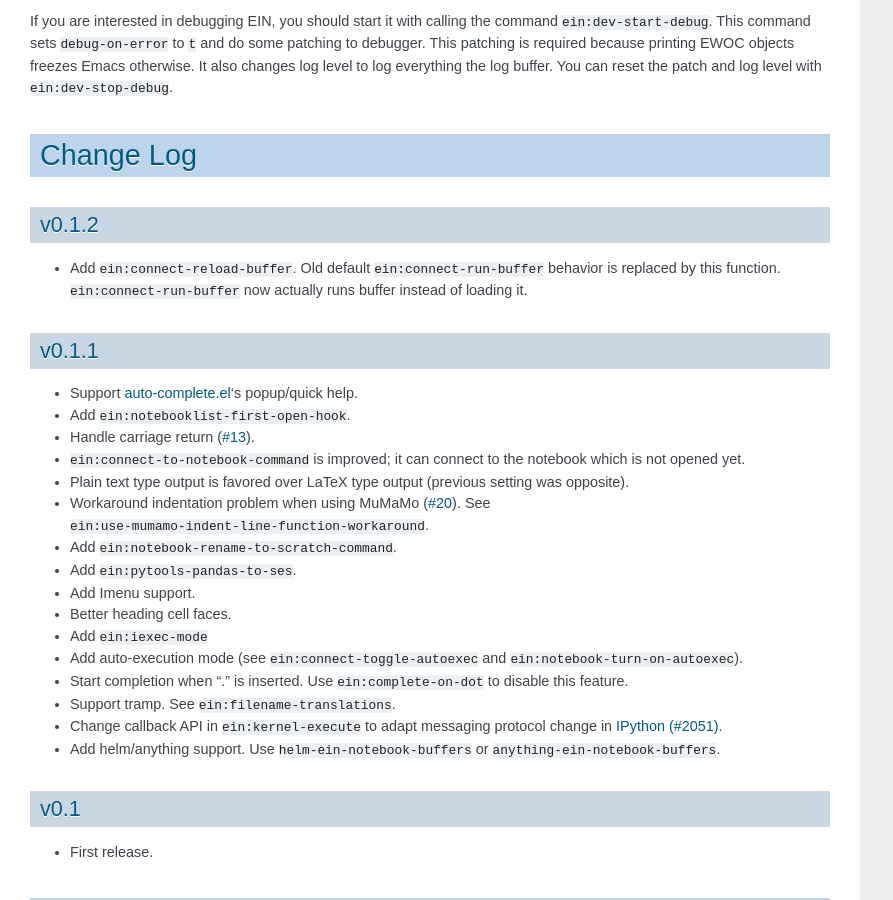
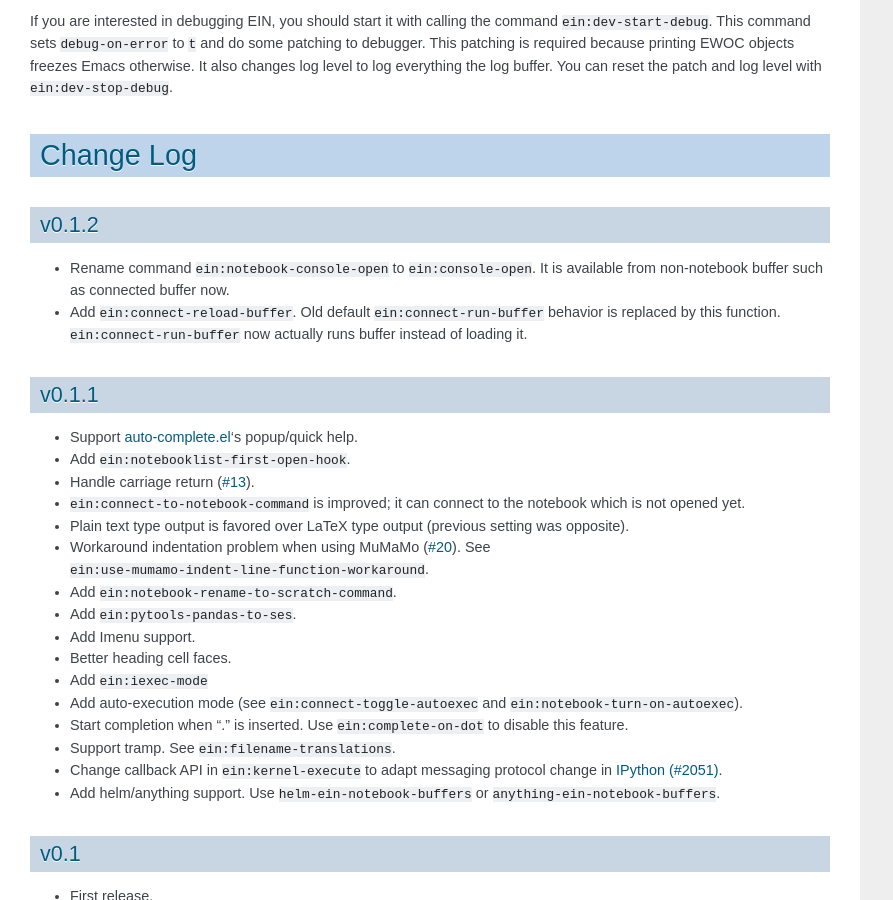
Before and after one commit to millejoh/emacs-ipython-notebook, a Sphinx documentation site: the page built from doc/source/index.rst, in a window 1280 px wide and 900 px high, scrolled down 13107 px. Shown: the whole window, without its empty margins (0-893 px from the left). Built offline with Sphinx 7.4.7, drawn with Linux system fonts in a browser that asks for light colours; cross-references to code outside the pages are shown as plain code.

Commit message:
Update change log

```diff
--- a/doc/source/index.rst
+++ b/doc/source/index.rst
@@ -483,6 +483,9 @@ Change Log
 v0.1.2
 ------
 
+* Rename command :el:symbol:`ein:notebook-console-open` to
+  :el:symbol:`ein:console-open`.  It is available from non-notebook
+  buffer such as connected buffer now.
 * Add :el:symbol:`ein:connect-reload-buffer`.
   Old default :el:symbol:`ein:connect-run-buffer` behavior is
   replaced by this function.  :el:symbol:`ein:connect-run-buffer`
```
Also changed, not shown: 1 other file.
